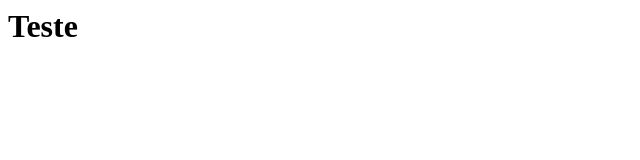
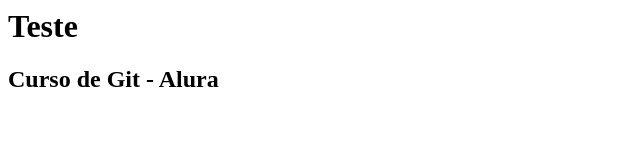
Before and after one commit to AnaRodrigues02/curso-git, a plain HTML site: page index.html in a window 1280 px wide. Shown: the whole page, without its empty margins (0-640 px from the left). Drawn offline with Linux system fonts and the light colour scheme.

Commit message:
Alteração 2 para o curso do Git

```diff
--- a/index.html
+++ b/index.html
@@ -1,5 +1,6 @@
 <html>
 <body>
 <h1>Teste</h1>
+<h2>Curso de Git - Alura</h2>
 </body>
 </html>
```
